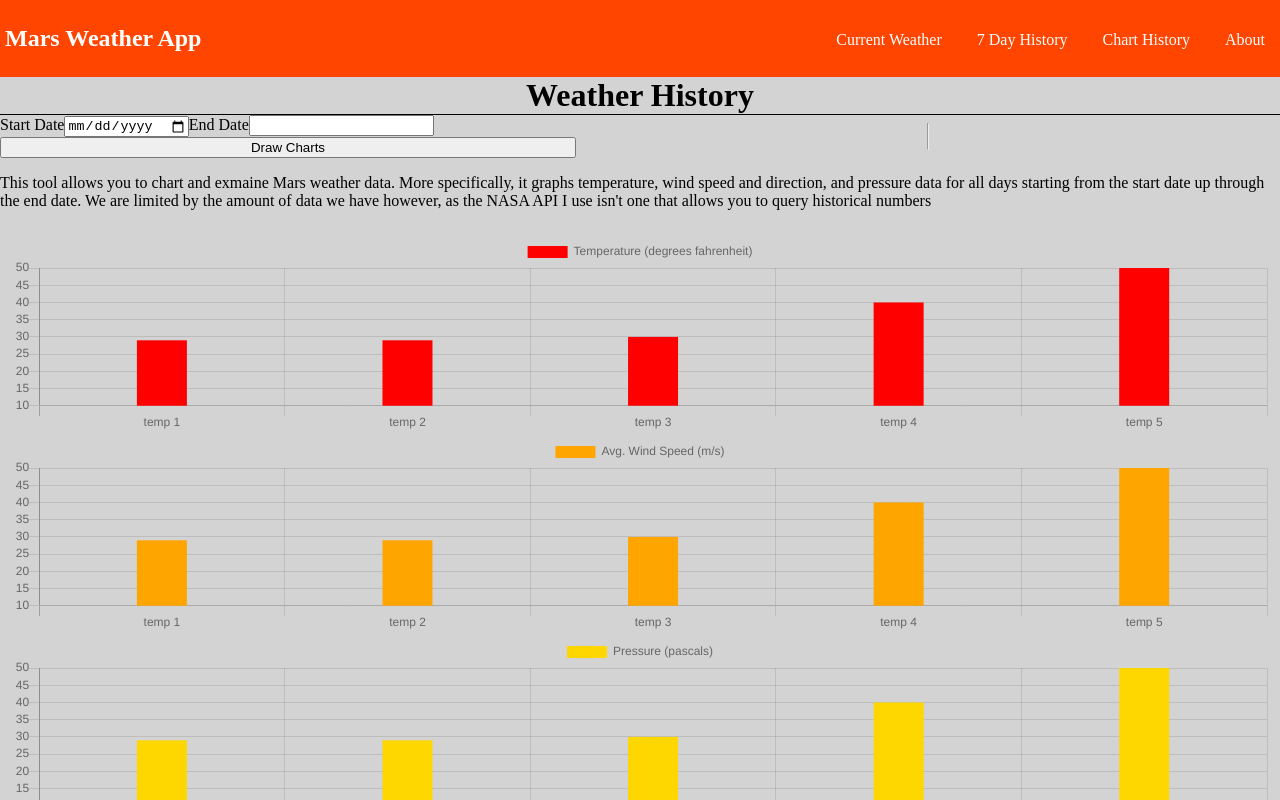
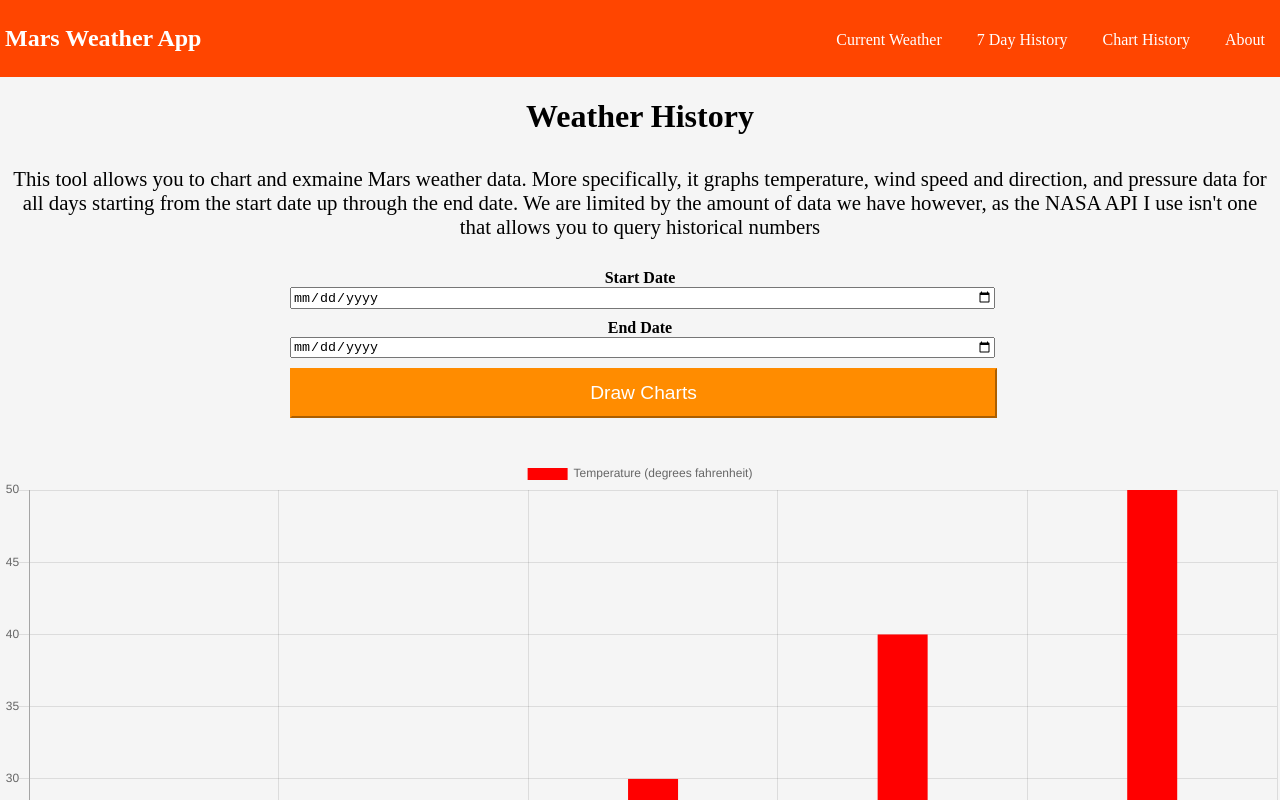
Before and after one commit to J8cob1/marsweatherapp, a Next.js app: page /charthistory in a window 1280 px wide. Shown: the top 800 px of the page. Built offline with nearby package versions, Linux system fonts and the light colour scheme.

Commit message:
Made some UI changes in the Chart History page, and a global color change

```diff
--- a/pages/charthistory.js
+++ b/pages/charthistory.js
@@ -46,17 +46,13 @@ export default function ChartHistory() {
         }]
     }
 
+    // Get data for start and end date, and parse it
+    /*let results = {start_date, end_date} // Make SQL Call
         // Fill datasets
-    /*function getData(start_date, end_date) {*/
         // date
         // temp
         // avg. wind speed
         // pressure
-
-    // Charts.js variables
-
-    // Get data for start and end date, and parse it
-    /*let results = {start_date, end_date} // Make SQL Call
     for (day in results) {
         // Append date for bar graph labels
         labels.push(day.date);
@@ -75,55 +71,68 @@ export default function ChartHistory() {
         </Head>
         <Base>
           <h1>Weather History</h1>
-          <div className="top">
-            <form>
-              <label>Start Date</label>
-              <input type="date"/>
-              <label>End Date</label>
-              <input type="dsate"/>
-              <input type="submit" value="Draw Charts"/>
-            </form>
-            <hr/>
           <p>
             This tool allows you to chart and exmaine Mars weather data. More specifically, it graphs temperature,
             wind speed and direction, and pressure data for all days starting from the start date up through the
             end date. We are limited by the amount of data we have however, as the NASA API I use isn't one that
             allows you to query historical numbers
           </p>
-          </div>
+          <form>
+            <label>
+              Start Date
+              <input id="startdate" type="date"/>
+            </label>
+            <label>
+              End Date
+              <input id="enddate" type="date"/>
+            </label>
+            <input type="submit" value="Draw Charts"/>
+          </form>
           <div className="charts">
             <div>
-                <Bar options={{ maintainAspectRatio: false }} data={temperature_data} height={200} width={300}/>
+              <Bar data={temperature_data} />
             </div>
             <div>
-                <Bar options={{ maintainAspectRatio: false }} data={wind_data} height={200} width={300}/>
+              <Bar data={wind_data} />
             </div>
             <div>
-                <Bar options={{ maintainAspectRatio: false }} data={pressure_data} height={200} width={300}/>
+              <Bar data={pressure_data} />
             </div>
           </div>
           <style jsx>{`
-            /*
-            */
             h1 {
-              border-bottom: 1px solid black;
+              text-align: center;
+            }
+            form {
+              max-width: 700px;
               text-align: center;
               margin: auto;
             }
-            .top {
-              display: flex;
-              flex-direction: row;
-              flex-wrap: wrap;
-              justify-content: space-around;
+            form input[type="submit"] {
+              margin: auto;
+              margin-top: 10px;
+              width: 101%;
+              height: 50px;
+              background-color: darkorange;
+              border-color: darkorange;
+              color: white;
+              font-size: 1.2em;
             }
-            .charts {
-                margin: 10px;
+            form input[type="date"] {
+              width: 100%;
             }
-            form {
-                width: 45%;
+            label {
+              display: block;
+              margin-top: 10px;
+              font-weight: bold;
             }
-            form input[type="submit"] {
-              width: 100%;
+            p {
+              text-align: center;
+              padding: 10px;
+              font-size: 1.3em;
+            }
+            .charts div {
+              margin-top: 40px;
             }
           `}
           </style>
--- a/styles/globals.modules.css
+++ b/styles/globals.modules.css
@@ -4,6 +4,7 @@ body, html {
 }
 #__next {
   flex-grow: 1;
+  width: 100%;
 }
 body {
   color: white;
@@ -18,8 +19,8 @@ body {
   color: white;
 }
 .color-light {
-  background-color: lightgrey;
-  border-color: lightgrey; /**/
+  background-color: whitesmoke;
+  border-color: whitesmoke; /**/
   color: black;
 }
 .color-dark {
```
Also changed, not shown: references.txt. Lines whose indentation alone changed are shown as unchanged.
